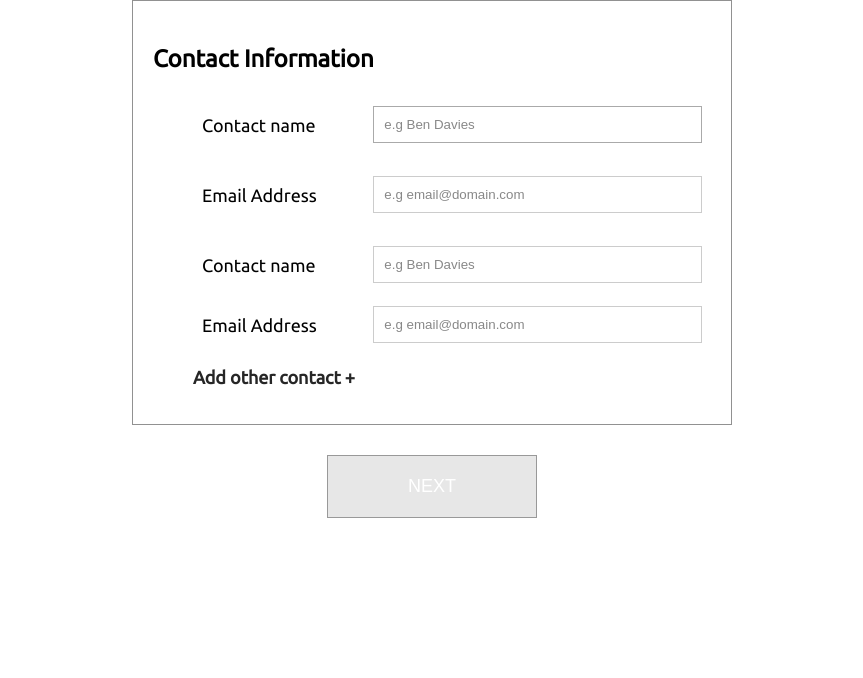
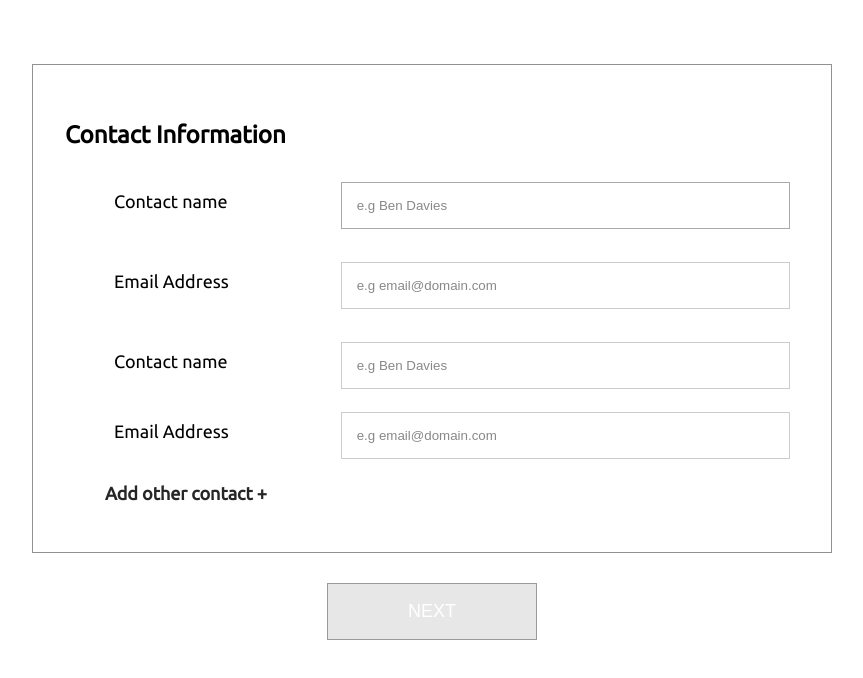
Before and after one commit to yemijeff/LANCER--CLIENT-INACTIVE-EXTRA-DETAILS-EXPANDED-, a plain HTML site: page contactInfo.html in a window 1280 px wide. Shown: the whole page, without its empty margins (208-1071 px from the left). Drawn offline with Linux system fonts and the light colour scheme.

Commit message:
worked on the contact information section

```diff
--- a/contactInfo.html
+++ b/contactInfo.html
@@ -17,12 +17,13 @@
         padding: 0;
     }
   .container {
-    max-width: 600px;
+    max-width: 800px;
     width: 100%;
     margin: 0 auto;
     position: relative;
     border: 1px solid #919191;
-    padding: 20px;
+    padding: 2rem;
+    margin-top: 4rem;
   }
   li {
     list-style: none;
@@ -58,7 +59,7 @@
     border: 1px solid #ccc;
     background: #FFF;
     margin: 0 0 5px;
-    padding: 10px;
+    padding: 15px;
   }
 
   #contact input[type="text"]:hover,
@@ -112,7 +113,7 @@
   .btn {
     border: 1px solid #999999;
     background: rgba(196, 196, 196, 0.4);
-    padding: 20px 80px;
+    padding: 17px 80px;
     font-size: 18px;
     text-align: center;
     color: #FFFFFF;
```
